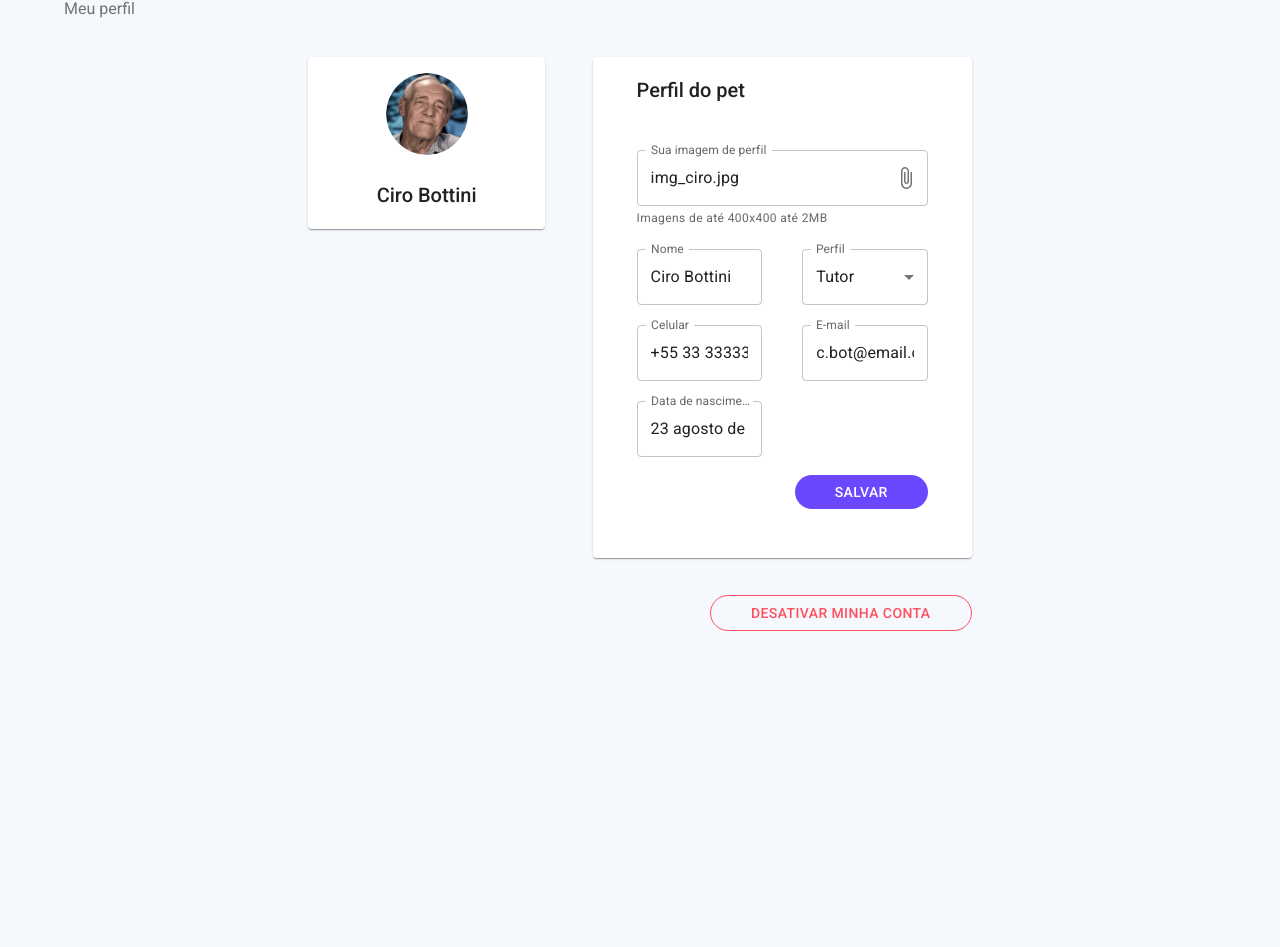
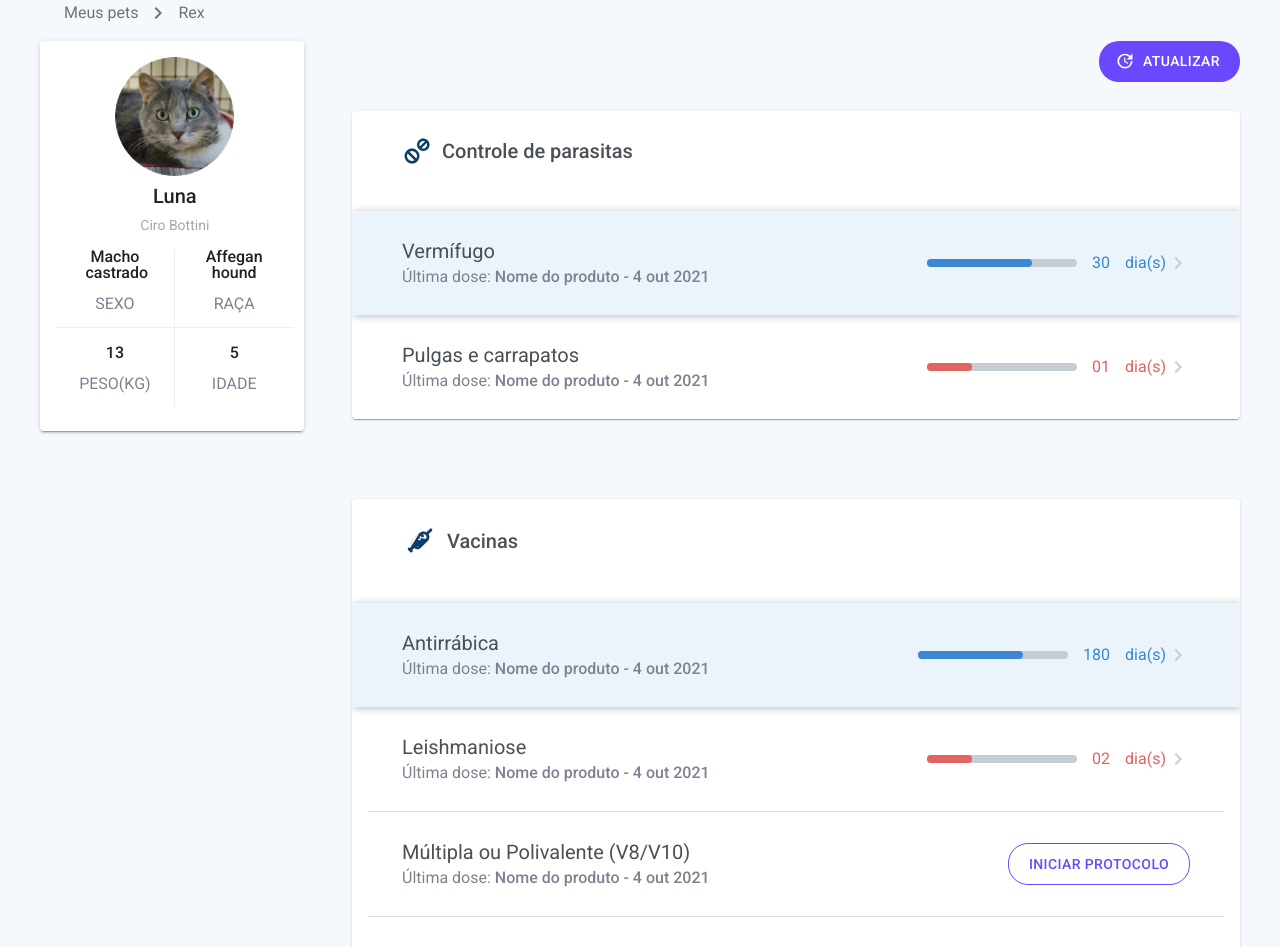
Before and after one commit to johnnsantos/my-vet, a React (Create React App) app: page / in a window 1280 px wide. Shown: the part 140-1087 px from the top of the page. Before the commit the page ends 812 px from the top, so only its background shows below. Built offline with nearby package versions, Linux system fonts and the light colour scheme.

Commit message:
feat: creating pet page control

```diff
--- a/src/components/Dashboard/PageName/index.jsx
+++ b/src/components/Dashboard/PageName/index.jsx
@@ -1,10 +1,19 @@
 import { PageNameContainer } from "./style"
+import ChevronRightIcon from '@mui/icons-material/ChevronRight';
 
 const PageName = (props) => {
 	return (
 		<PageNameContainer>
 			<span className='pagename'>
-				{props.name}
+				{props.sufix ? (
+					<span style={{ display: 'flex', alignItems: 'center', justifyItems: 'center' }}>
+						{props.name} <ChevronRightIcon sx={{ mx: 1 }} /> {props.sufix}
+					</span>
+				) : (
+					<span>
+						{props.name}
+					</span>
+				)}
 			</span>
 		</PageNameContainer>
 	)
--- a/src/components/Dashboard/PetCard/index.jsx
+++ b/src/components/Dashboard/PetCard/index.jsx
@@ -7,20 +7,24 @@ import PetInformation from "./PetInformation"
 const PetCard = (props) => {
 	return (
 		<Card elevation={2}>
+			{props.petpage ? null : (
 				<EditArea>
 					<IconButton aria-label="edit">
 						<Create />
 					</IconButton>
 				</EditArea>
+			)}
 			<CardContent sx={{ width: '90%', display: 'flex', flexFlow: 'column nowrap', alignItems: 'center', justifyContent: 'center' }}>
 				<PetHeader {...props} />
 				<PetInformation {...props} />
 			</CardContent>
+			{props.petpage ? null : (
 				<CardActions sx={{ display: 'flex', alignItems: 'center', justifyContent: 'center' }}>
 					<StyledChip {...props}>
 						{props.rex ? 'Controle atrasado' : 'Saúde em dia'}
 					</StyledChip>
 				</CardActions>
+			)}
 		</Card>
 	)
 }
--- /dev/null
+++ b/src/components/PetManagement/CardControl/index.jsx
@@ -0,0 +1,46 @@
+import { Divider } from "@material-ui/core"
+import { ChevronRight } from "@mui/icons-material"
+import { SecondaryButton } from "../../../utils/theme"
+import { ContentCard, ProgressLine, Status } from './style'
+
+const CardControl = (props) => {
+	return (
+		<>
+			<ContentCard highlight={props.highlight} regularity={props.regularity}>
+				<div className="column">
+					<span className="title">
+						{props.name}
+					</span>
+					<span className="last-dose">
+						Última dose: <span className='emphasis'>{props.lastDose}</span>
+					</span>
+				</div>
+				{props.hasStartedProtocol ? (
+					<>
+						<div className="details">
+							<ProgressLine >
+								<Status progress={props.progress} regularity={props.regularity} />
+							</ProgressLine>
+							<span className="time">
+								{props.time}
+							</span>
+							<span className="format">
+								dia(s)
+							</span>
+						</div>
+						<ChevronRight sx={{ color: '#C6CDD3' }} />
+					</>
+				) : (
+					<div className="details">
+						<SecondaryButton>
+							INICIAR PROTOCOLO
+						</SecondaryButton>
+					</div>
+				)}
+			</ContentCard>
+			{!props.highlight && !props.isLastCard && (<Divider variant="middle" />)}
+		</>
+	)
+}
+
+export default CardControl
--- /dev/null
+++ b/src/components/PetManagement/CardControl/style.js
@@ -0,0 +1,90 @@
+import styled from 'styled-components'
+
+export const ContentCard = styled.div`
+padding: 30px 50px;
+background-color: ${props => props.highlight ? 'rgba(236, 244, 251, 1)' : 'transparent'};
+box-shadow: ${props => props.highlight ? '1px 1px 8px rgba(74, 80, 86, 0.4)' : 'transparent'};
+display: flex;
+flex-flow: row nowrap;
+align-items: center;
+justify-content: center;
+
+.title {
+	color: rgba(74, 80, 86, 1);
+	font-size: 20px;
+	font-weight: 400;
+	margin-bottom: 8px;
+}
+
+.last-dose {
+	color:rgba(126, 129, 146, 1);
+	font-size: 16px;
+	.emphasis {
+		font-weight: 500;
+	}
+}
+
+.column {
+	display: flex;
+	flex-flow: column nowrap;
+	align-items: flex-start;
+	justify-content: flex-start;
+	width: 60%;
+}
+
+.details {
+	width: 40%;
+	display: flex;
+	flex-flow: row nowrap;
+	align-items: center;
+	justify-content: flex-end;
+	color: ${props => {
+		switch (props.regularity) {
+			case 'regular':
+				return '#3B87D3';
+
+			case 'warning':
+				return '#E36360';
+
+			case 'success':
+				return '#25BB2B';
+
+			default:
+				break;
+		}
+	}
+	};
+	.time {
+		margin: 0 15px 0;
+	}
+}
+`
+
+export const ProgressLine = styled.div`
+width: 150px;
+height: 8px;
+background-color: #C6CDD3;
+border-radius: 10px;
+`
+
+export const Status = styled.div`
+width: ${props => `${props.progress}%`};
+height: 8px;
+border-radius: 10px;
+background-color: ${props => {
+		switch (props.regularity) {
+			case 'regular':
+				return '#3B87D3';
+
+			case 'warning':
+				return '#E36360';
+
+			case 'success':
+				return '#25BB2B';
+
+			default:
+				break;
+		}
+	}
+	};
+`
--- /dev/null
+++ b/src/components/PetManagement/ParasiteControl/index.jsx
@@ -0,0 +1,40 @@
+import { Card } from "@material-ui/core"
+import { ParasiteTitle } from './style'
+import parasitecontrol from '../../../assets/images/PetManagement/medicine.svg'
+import CardControl from "../CardControl"
+
+const parasites = [
+	{
+		name: 'Vermífugo',
+		lastDose: 'Nome do produto - 4 out 2021',
+		progress: 70,
+		regularity: 'regular',
+		time: '30',
+		highlight: true,
+		hasStartedProtocol: true
+	},
+	{
+		name: 'Pulgas e carrapatos',
+		lastDose: 'Nome do produto - 4 out 2021',
+		progress: 30,
+		regularity: 'warning',
+		time: '01',
+		highlight: false,
+		hasStartedProtocol: true
+	}
+]
+
+
+const ParasiteControl = (props) => {
+	return (
+		<Card sx={{ my: 2 }}>
+			<ParasiteTitle>
+				<img src={parasitecontrol} alt='Controle de parasitas' />
+				Controle de parasitas
+			</ParasiteTitle>
+			{parasites.map((parasite, index, arr) => <CardControl {...parasite} isLastCard={arr.length - 1 === index} />)}
+		</Card>
+	)
+}
+
+export default ParasiteControl
--- /dev/null
+++ b/src/components/PetManagement/ParasiteControl/style.js
@@ -0,0 +1,16 @@
+import styled from 'styled-components'
+
+export const ParasiteTitle = styled.div`
+font-size: 20px;
+font-weight: 500;
+display: flex;
+flex-flow: row nowrap;
+align-items: center;
+justify-content: flex-start;
+margin: 25px 50px 45px;
+color: rgba(74, 80, 86, 1);
+
+img {
+	margin-right: 10px;
+}
+`
--- /dev/null
+++ b/src/components/PetManagement/VaccineControl/index.jsx
@@ -0,0 +1,76 @@
+import { Card } from "@material-ui/core"
+import { VaccineTitle } from './style'
+import vaccine from '../../../assets/images/PetManagement/vaccine.svg'
+import CardControl from "../CardControl"
+
+const vaccines = [
+	{
+		name: 'Antirrábica ',
+		lastDose: 'Nome do produto - 4 out 2021',
+		progress: 70,
+		regularity: 'regular',
+		time: '180',
+		highlight: true,
+		hasStartedProtocol: true
+	},
+	{
+		name: 'Leishmaniose',
+		lastDose: 'Nome do produto - 4 out 2021',
+		progress: 30,
+		regularity: 'warning',
+		time: '02',
+		highlight: false,
+		hasStartedProtocol: true
+	},
+	{
+		name: 'Múltipla ou Polivalente (V8/V10)',
+		lastDose: 'Nome do produto - 4 out 2021',
+		progress: 30,
+		regularity: 'warning',
+		time: '02',
+		highlight: false,
+		hasStartedProtocol: false
+	},
+	{
+		name: 'Tosse dos Canis',
+		lastDose: 'Nome do produto - 4 out 2021',
+		progress: 70,
+		regularity: 'success',
+		time: '180',
+		highlight: false,
+		hasStartedProtocol: true
+	},
+	{
+		name: 'Giárdia',
+		lastDose: 'Nome do produto - 4 out 2021',
+		progress: 70,
+		regularity: 'success',
+		time: '180',
+		highlight: false,
+		hasStartedProtocol: true
+	},
+	{
+		name: 'Dirofilariose',
+		lastDose: 'Nome do produto - 4 out 2021',
+		progress: 70,
+		regularity: 'success',
+		time: '180',
+		highlight: false,
+		hasStartedProtocol: false
+	}
+]
+
+
+const VaccineControl = (props) => {
+	return (
+		<Card sx={{ my: 2 }}>
+			<VaccineTitle>
+				<img src={vaccine} alt='Controle de parasitas' />
+				Vacinas
+			</VaccineTitle>
+			{vaccines.map((vaccine, index, arr) => <CardControl {...vaccine} isLastCard={arr.length - 1 === index} />)}
+		</Card>
+	)
+}
+
+export default VaccineControl
--- /dev/null
+++ b/src/components/PetManagement/VaccineControl/style.js
@@ -0,0 +1,16 @@
+import styled from 'styled-components'
+
+export const VaccineTitle = styled.div`
+font-size: 20px;
+font-weight: 500;
+display: flex;
+flex-flow: row nowrap;
+align-items: center;
+justify-content: flex-start;
+margin: 25px 50px 45px;
+color: rgba(74, 80, 86, 1);
+
+img {
+	margin-right: 10px;
+}
+`
--- /dev/null
+++ b/src/pages/PetPage/index.jsx
@@ -0,0 +1,49 @@
+import { Grid } from "@material-ui/core"
+import DashboardHeader from "../../components/Dashboard/DashboardHeader"
+import DashboardMenu from "../../components/Dashboard/DashboardMenu"
+import PageName from "../../components/Dashboard/PageName"
+import PetCard from "../../components/Dashboard/PetCard"
+import { PrimaryButton } from "../../utils/theme"
+import { PetsWrapper, RefreshArea } from './style'
+import { Update } from "@mui/icons-material"
+import ParasiteControl from '../../components/PetManagement/ParasiteControl'
+import VaccineControl from '../../components/PetManagement/VaccineControl'
+import { Box } from "@mui/system"
+
+const PetPage = () => {
+	return (
+		<>
+			<DashboardHeader />
+			<DashboardMenu />
+			<PageName name={'Meus pets'} sufix={'Rex'} />
+			<PetsWrapper>
+				<Grid
+					container
+					direction="row"
+					justifyContent="flex-start"
+					alignItems="flex-start"
+					spacing={6}
+				>
+					<Grid item lg={3}>
+						<PetCard petpage />
+					</Grid>
+					<Grid item lg={9}>
+						<RefreshArea>
+							<PrimaryButton startIcon={<Update />}>
+								ATUALIZAR
+							</PrimaryButton>
+						</RefreshArea>
+						<Box>
+							<ParasiteControl />
+						</Box>
+						<Box mt={10}>
+							<VaccineControl />
+						</Box>
+					</Grid>
+				</Grid>
+			</PetsWrapper>
+		</>
+	)
+}
+
+export default PetPage
--- /dev/null
+++ b/src/pages/PetPage/style.js
@@ -0,0 +1,16 @@
+import styled from 'styled-components'
+
+export const PetsWrapper = styled.div`
+width: 100%;
+max-width: 1200px;
+margin: 0 auto;
+`
+
+export const RefreshArea = styled.div`
+width: 100%;
+display: flex;
+flex-flow: row nowrap;
+align-items: flex-start;
+justify-content: flex-end;
+min-height: 70px;
+`
--- a/src/routes/index.jsx
+++ b/src/routes/index.jsx
@@ -2,6 +2,7 @@ import { Switch, Route } from "react-router-dom"
 import LoginPage from "../pages/LoginPage"
 import Dashboard from "../pages/Dashboard"
 import ProfileManage from '../pages/ProfileManage'
+import PetPage from "../pages/PetPage"
 
 const Routes = () => {
 	return (
@@ -13,7 +14,10 @@ const Routes = () => {
 				<Route exact path="/dashboard" component={Dashboard} />
 			</Switch>
 			<Switch>
-				<Route exact path="/" component={ProfileManage} />
+				<Route exact path="/perfil" component={ProfileManage} />
+			</Switch>
+			<Switch>
+				<Route exact path="/" component={PetPage} />
 			</Switch>
 		</>
 	);
```
Also changed, not shown: src/assets/images/PetManagement/medicine.svg (added), src/assets/images/PetManagement/vaccine.svg (added). Lines whose indentation alone changed are shown as unchanged.
